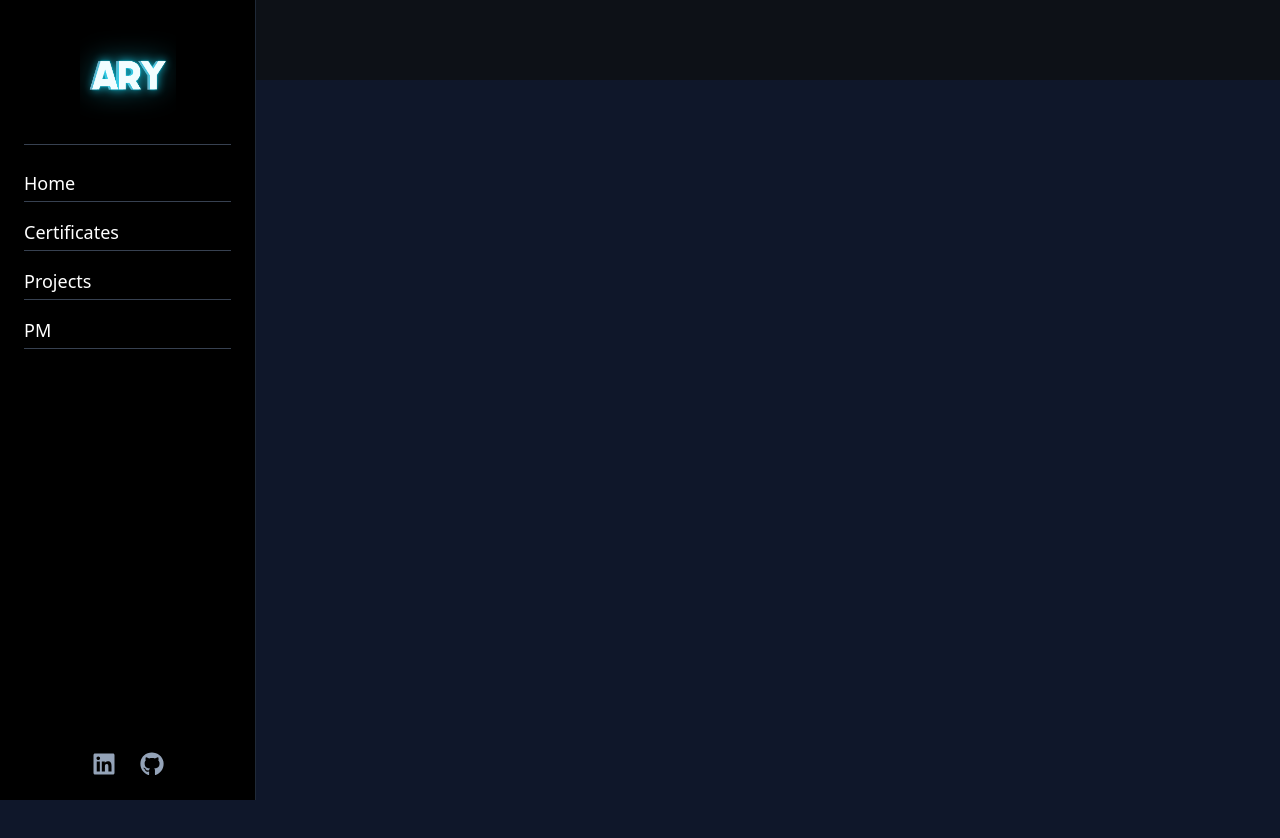
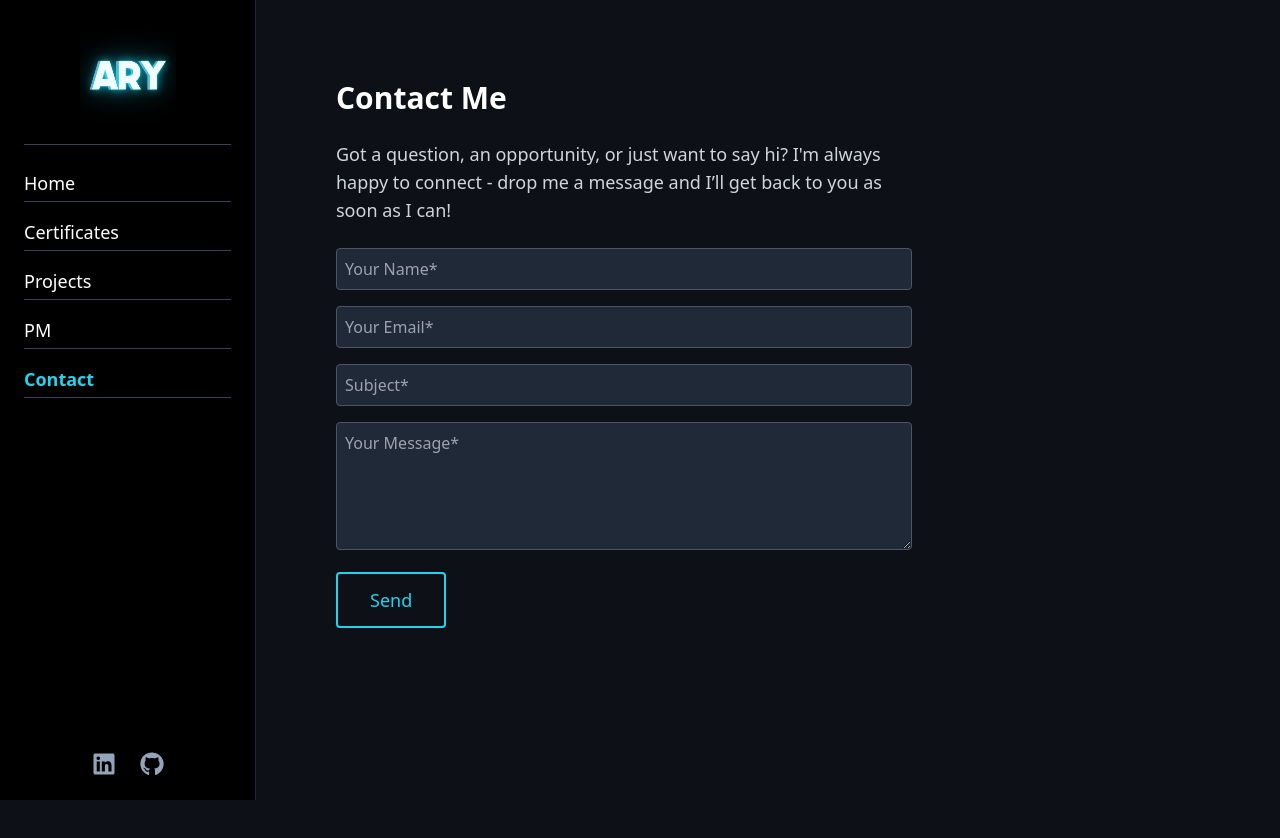
Before and after one commit to amitrozen11/portfolio-amit, a React (Vite) app: page /contact in a window 1280 px wide. Shown: the top 838 px of the page. Before the commit the page ends 800 px from the top, so only its background shows below. Built offline with nearby package versions, Linux system fonts and the light colour scheme; the HTML template or start-up script is replaced by a standard one.

Commit message:
add a contact page

```diff
--- a/package.json
+++ b/package.json
@@ -7,6 +7,7 @@
     "preview": "vite preview"
   },
   "dependencies": {
+    "@emailjs/browser": "^4.4.1",
     "@vitejs/plugin-react": "^4.5.0",
     "framer-motion": "^12.12.1",
     "react": "^18.2.0",
--- a/src/App.jsx
+++ b/src/App.jsx
@@ -4,6 +4,8 @@ import Home from './pages/Home';
 import Certificates from './pages/Certificates';
 import Projects from './pages/Projects';
 import ProductManagement from './pages/ProductManagement';
+import Contact from './pages/Contact';
+
 
 function App() {
   return (
@@ -14,6 +16,7 @@ function App() {
           <Route path="/certificates" element={<Certificates />} />
           <Route path="/projects" element={<Projects />} />
           <Route path="/product-management" element={<ProductManagement />} />
+          <Route path="/contact" element={<Contact />} />
         </Routes>
       </SidebarLayout>
     </Router>
--- a/src/components/SidebarLayout.jsx
+++ b/src/components/SidebarLayout.jsx
@@ -36,6 +36,7 @@ export default function SidebarLayout({ children }) {
                         {navLink('/certificates', 'Certificates')}
                         {navLink('/projects', 'Projects')}
                         {navLink('/product-management', 'PM')}
+                        {navLink('/contact', 'Contact')}
                     </nav>
                 </div>
 
--- /dev/null
+++ b/src/pages/Contact.jsx
@@ -0,0 +1,107 @@
+import { useRef, useState } from 'react';
+import emailjs from '@emailjs/browser';
+import { motion } from 'framer-motion';
+
+function ContactForm() {
+    const form = useRef();
+    const [isSent, setIsSent] = useState(false);
+    const [error, setError] = useState(null);
+
+    const sendEmail = (e) => {
+        e.preventDefault();
+
+        emailjs
+            .sendForm(
+                'service_napvlen',
+                'template_twj60rt',
+                form.current,
+                'Y7540MI5nTZ9IB91u'
+            )
+            .then(
+                () => {
+                    setIsSent(true);
+                    form.current.reset();
+
+                    // ✳️ גבול ירוק זמני לשדות
+                    const inputs = form.current.querySelectorAll("input, textarea");
+                    inputs.forEach(el => {
+                        el.classList.add("border-green-400");
+                        setTimeout(() => el.classList.remove("border-green-400"), 2000);
+                    });
+                },
+                (err) => {
+                    setError(err.text);
+                }
+            );
+    };
+
+    return (
+        <div className="p-6 sm:p-10 min-h-screen bg-[#0d1117] text-white">
+            <h2 className="text-3xl font-bold mb-4 sm:mb-6">Contact Me</h2>
+
+            <motion.p
+                className="text-base sm:text-lg text-gray-300 mb-6 max-w-xl"
+                initial={{ opacity: 0, y: -10 }}
+                animate={{ opacity: 1, y: 0 }}
+                transition={{ duration: 0.8 }}
+            >
+                Got a question, an opportunity, or just want to say hi? I'm always happy to connect - drop me a message and I’ll get back to you as soon as I can!
+            </motion.p>
+
+            <form ref={form} onSubmit={sendEmail} className="max-w-xl space-y-4 w-full">
+                <input
+                    type="text"
+                    name="name"
+                    placeholder="Your Name*"
+                    required
+                    className="w-full p-2 rounded bg-gray-800 text-white border border-gray-600"
+                />
+
+                <input
+                    type="email"
+                    name="email"
+                    placeholder="Your Email*"
+                    required
+                    className="w-full p-2 rounded bg-gray-800 text-white border border-gray-600"
+                />
+
+                <input
+                    type="text"
+                    name="title"
+                    placeholder="Subject*"
+                    required
+                    className="w-full p-2 rounded bg-gray-800 text-white border border-gray-600"
+                />
+
+                <textarea
+                    name="message"
+                    placeholder="Your Message*"
+                    required
+                    className="w-full p-2 rounded bg-gray-800 text-white border border-gray-600 h-32"
+                ></textarea>
+
+                <button
+                    type="submit"
+                    className="mt-6 inline-block border-2 border-cyan-400 text-cyan-400 px-8 py-3 rounded hover:bg-white hover:text-black transition text-lg font-medium"
+                >
+                    Send
+                </button>
+
+                {isSent && (
+                    <motion.p
+                        className="text-green-400 mt-2"
+                        initial={{ opacity: 0 }}
+                        animate={{ opacity: 1 }}
+                        transition={{ duration: 0.5 }}
+                    >
+                        Message sent successfully!
+                    </motion.p>
+                )}
+
+                {error && <p className="text-red-500 mt-2">Error: {error}</p>}
+            </form>
+        </div>
+    );
+}
+
+export default ContactForm;
```
Also changed, not shown: 1 other file (tests, documents, lock files or other folders).
